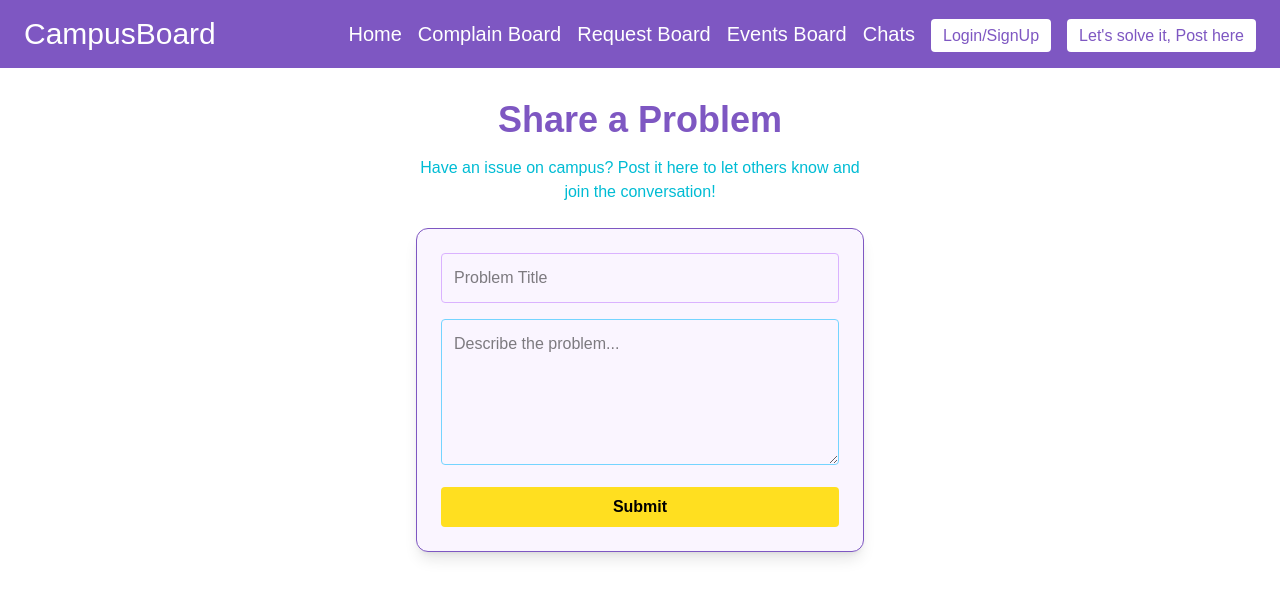
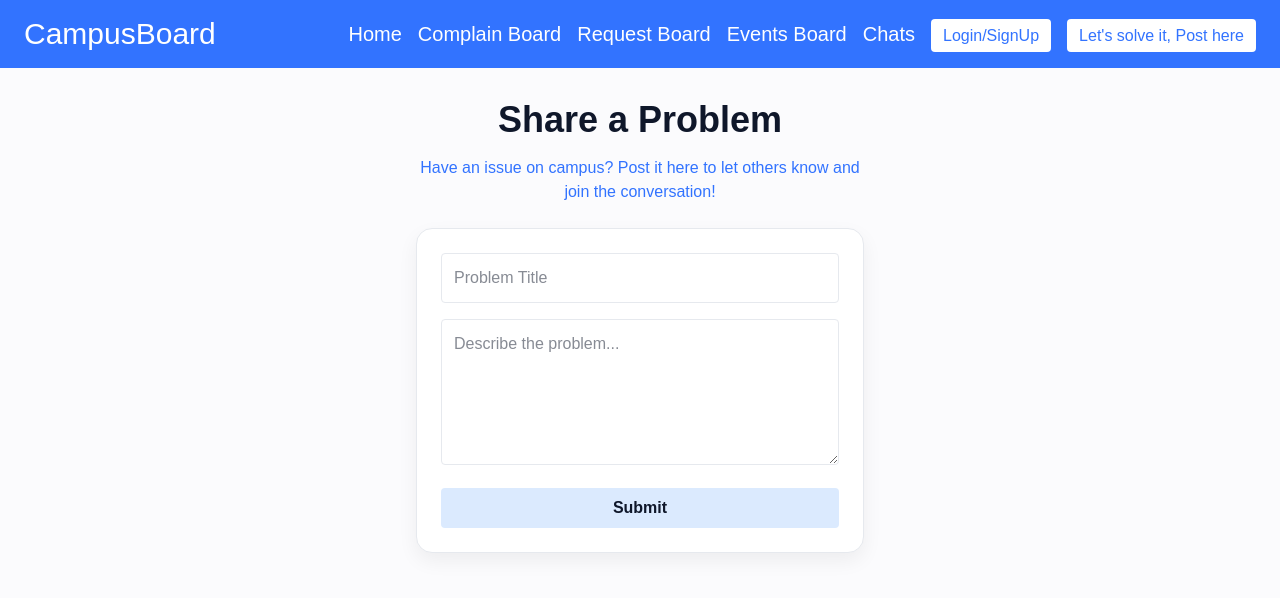
Before and after one commit to KaziShahHamza/campus-board-2, a React (Vite) app in the folder client/: page /post in a window 1280 px wide. Shown: the top 598 px of the page. Built offline with nearby package versions, Linux system fonts and the light colour scheme.

Commit message:
Update Styles

```diff
--- a/client/src/components/Navbar.jsx
+++ b/client/src/components/Navbar.jsx
@@ -12,30 +12,30 @@ const Navbar = () => {
   };
 
   return (
-    <nav className="bg-[#7e57c2] text-white px-6 py-4 flex justify-between items-center font-poppins">
-      <Link to="/" className="hover:text-[#ffeb3b] text-3xl">
+    <nav className="bg-primary text-white px-6 py-4 flex justify-between items-center font-poppins">
+      <Link to="/" className="hover:text-accent text-3xl">
         CampusBoard
       </Link>
       <div className="space-x-4">
-        <Link to="/" className="hover:text-[#ffeb3b] text-xl">
+        <Link to="/" className="hover:text-accent text-xl">
           Home
         </Link>
-        <Link to="/complain-board" className="hover:text-[#ffeb3b] text-xl">
+        <Link to="/complain-board" className="hover:text-accent text-xl">
           Complain Board
         </Link>
-        <Link to="/request-board" className="hover:text-[#ffeb3b] text-xl">
+        <Link to="/request-board" className="hover:text-accent text-xl">
           Request Board
         </Link>
-        <Link to="/events-board" className="hover:text-[#ffeb3b] text-xl">
+        <Link to="/events-board" className="hover:text-accent text-xl">
           Events Board
         </Link>
-        <Link to="/chats" className="hover:text-[#ffeb3b] text-xl">
+        <Link to="/chats" className="hover:text-accent text-xl">
           Chats
         </Link>
         {isLoggedIn && (
           <Link
             to="/dashboard"
-            className="bg-white text-[#7e57c2] px-3 py-2 rounded hover:bg-[#00bcd4] hover:text-white transition"
+            className="bg-white text-accent px-3 py-2 rounded hover:bg-primary-soft hover:text-white transition"
           >
             Dashboard
           </Link>
@@ -43,21 +43,21 @@ const Navbar = () => {
         {isLoggedIn ? (
           <button
             onClick={handleLogout}
-            className="bg-[#ffeb3b] text-black px-3 py-1 rounded hover:bg-white transition cursor-pointer"
+            className="bg-primary-soft text-primary px-3 py-1 rounded hover:bg-white transition cursor-pointer"
           >
             Logout
           </button>
         ) : (
           <Link
             to="/login"
-            className="bg-white text-[#7e57c2] px-3 py-2 rounded hover:bg-[#00bcd4] hover:text-white transition"
+            className="bg-white text-accent px-3 py-2 rounded hover:bg-primary-soft hover:text-white transition"
           >
             Login/SignUp
           </Link>
         )}
         <Link
           to="/post"
-          className="bg-white text-[#7e57c2] px-3 py-2 rounded hover:bg-[#00bcd4] hover:text-white transition"
+          className="bg-white text-accent px-3 py-2 rounded hover:bg-primary-soft hover:text-white transition"
         >
           Let's solve it, Post here
         </Link>
--- a/client/src/components/PostList.jsx
+++ b/client/src/components/PostList.jsx
@@ -8,7 +8,7 @@ function PostList({ posts, onAddComment, onVote, onToggleSolved }) {
 
   return (
     <div>
-      <h2 className="text-2xl font-bold text-purple-600 mb-4 font-poppins">
+      <h2 className="text-2xl font-bold mb-4 font-poppins">
         All Posts
       </h2>
       <div className="grid grid-cols-1 md:grid-cols-2 lg:grid-cols-4 gap-4">
@@ -20,7 +20,7 @@ function PostList({ posts, onAddComment, onVote, onToggleSolved }) {
               post.isSolved ? "bg-green-100 border-green-400" : "bg-white"
             }`}
           >
-            <h3 className="text-lg font-semibold text-purple-700">
+            <h3 className="text-lg font-semibold ">
               {post.title}{" "}
               {post.isSolved && (
                 <span className="text-green-600 text-sm ml-2">[Solved]</span>
--- a/client/src/index.css
+++ b/client/src/index.css
@@ -1,10 +1,50 @@
 @import "tailwindcss";
 
-@theme {
+:root {
+  /* Fonts */
   --font-poppins: Poppins, sans-serif;
   --font-nunito: Nunito, sans-serif;
 
-  --color-purple: #7e57c2;
-  --color-sky: #00bcd4;
-  --color-yellow: #ffeb3b;
+  /* Whitish theme palette */
+  --bg: #FBFBFD;           /* page background (very light) */
+  --surface: #FFFFFF;      /* card / surface */
+  --muted: #F5F7FA;        /* subtle surfaces */
+  --border: #E6E9EE;       /* light borders */
+  --text: #0F172A;         /* primary text (dark) */
+  --muted-text: #6B7280;   /* secondary text */
+  --primary: #3273ff;      /* primary accent (blue-600) */
+  --primary-soft: #DBEAFE; /* soft primary (light blue) */
+  --accent: #C7D2FE;       /* soft lavender accent */
 }
+
+html, body, #root {
+  height: 100%;
+}
+
+body {
+  margin: 0;
+  background: var(--bg);
+  color: var(--text);
+  font-family: var(--font-poppins);
+}
+
+/* Font helpers (used across JSX) */
+.font-poppins { font-family: var(--font-poppins); }
+.font-nunito { font-family: var(--font-nunito); }
+
+/* Simple utility classes to centralize the whitish theme */
+.bg-app { background-color: var(--bg); }
+.surface { background-color: var(--surface); border: 1px solid var(--border); }
+.muted-surface { background-color: var(--muted); border: 1px solid var(--border); }
+.text-primary { color: var(--text); }
+.text-muted { color: var(--muted-text); }
+.text-accent { color: var(--primary); }
+.bg-primary { background-color: var(--primary); color: #fff; }
+.bg-primary-soft { background-color: var(--primary-soft); }
+.bg-accent { background-color: var(--accent); }
+.border-muted { border-color: var(--border); }
+.btn-ghost { background: var(--surface); border: 1px solid var(--border); color: var(--text); }
+.rounded-surface { border-radius: 0.75rem; }
+
+/* small helpers for consistent cards */
+.card { box-shadow: 0 8px 20px rgba(12, 16, 23, 0.06); border-radius: 1rem; }
--- a/client/src/pages/Home.jsx
+++ b/client/src/pages/Home.jsx
@@ -55,8 +55,8 @@ function Home() {
   };
 
   return (
-    <div className="p-6 font-poppins bg-[#f9f9ff] min-h-screen">
-      <h1 className="text-3xl font-bold text-[#00bcd4] mb-6">
+    <div className="p-6 font-poppins bg-app min-h-screen">
+      <h1 className="text-3xl font-bold text-accent mb-6">
         Campus Problem Board
       </h1>
       <PostList
--- a/client/src/pages/PostProblem.jsx
+++ b/client/src/pages/PostProblem.jsx
@@ -37,18 +37,17 @@ const PostProblem = () => {
   };
 
   return (
-    <div className="min-h-screen bg-white px-4 py-8 flex flex-col items-center">
-      <h1 className="text-4xl font-bold text-[#7e57c2] mb-4 font-poppins">
+    <div className="min-h-screen bg-app px-4 py-8 flex flex-col items-center">
+      <h1 className="text-4xl font-bold text-primary mb-4 font-poppins">
         Share a Problem
       </h1>
-      <p className="text-[#00bcd4] text-center max-w-md mb-6 font-nunito">
+      <p className="text-accent text-center max-w-md mb-6 font-nunito">
         Have an issue on campus? Post it here to let others know and join the
         conversation!
       </p>
-
       <form
         onSubmit={handleSubmit}
-        className="bg-purple-50 border border-[#7e57c2] p-6 rounded-xl shadow-lg w-full max-w-md space-y-4"
+        className="surface border-muted p-6 rounded-xl card w-full max-w-md space-y-4"
       >
         {error && <p className="text-red-500 text-sm">{error}</p>}
 
@@ -58,7 +57,7 @@ const PostProblem = () => {
           value={title}
           onChange={(e) => setTitle(e.target.value)}
           required
-          className="w-full p-3 border border-purple-300 rounded focus:outline-none focus:ring-2 focus:ring-purple-500 font-poppins"
+          className="w-full p-3 border border-muted rounded focus:outline-none focus:ring-2 font-poppins"
         />
 
         <textarea
@@ -67,12 +66,12 @@ const PostProblem = () => {
           onChange={(e) => setDescription(e.target.value)}
           required
           rows={5}
-          className="w-full p-3 border border-sky-300 rounded focus:outline-none focus:ring-2 focus:ring-sky-500 font-poppins"
+          className="w-full p-3 border border-muted rounded focus:outline-none focus:ring-2 font-poppins"
         />
 
         <button
           type="submit"
-          className="w-full py-2 bg-yellow-300 hover:bg-yellow-400 text-black font-bold rounded font-nunito transition"
+          className="w-full py-2 bg-primary-soft hover:bg-primary text-primary font-bold rounded font-nunito transition"
         >
           Submit
         </button>
--- a/client/src/pages/RequestBoard.jsx
+++ b/client/src/pages/RequestBoard.jsx
@@ -15,17 +15,16 @@ const RequestBoard = () => {
   };
 
   return (
-    <div className="min-h-screen bg-white px-4 py-8 flex flex-col items-center">
-      <h1 className="text-4xl font-bold text-[#7e57c2] mb-4 font-poppins">
+    <div className="min-h-screen bg-app px-4 py-8 flex flex-col items-center">
+      <h1 className="text-4xl font-bold text-primary mb-4 font-poppins">
         Request Board
       </h1>
-      <p className="text-[#00bcd4] text-center max-w-md mb-6 font-nunito">
+      <p className="text-accent text-center max-w-md mb-6 font-nunito">
         Submit your requests for notes, resources, or any campus help.
       </p>
-
       <form
         onSubmit={handleSubmit}
-        className="bg-purple-50 border border-[#7e57c2] p-6 rounded-xl shadow-lg w-full max-w-md space-y-4"
+        className="surface border-muted p-6 rounded-xl card w-full max-w-md space-y-4"
       >
         <input
           type="text"
@@ -33,14 +32,14 @@ const RequestBoard = () => {
           value={topic}
           onChange={(e) => setTopic(e.target.value)}
           required
-          className="w-full p-3 border border-purple-300 rounded focus:ring-2 focus:ring-purple-500"
+          className="w-full p-3 border border-muted rounded focus:ring-2 focus:outline-none"
         />
 
         <select
           value={requestType}
           onChange={(e) => setRequestType(e.target.value)}
           required
-          className="w-full p-3 border border-purple-300 rounded focus:ring-2 focus:ring-purple-500"
+          className="w-full p-3 border border-muted rounded focus:ring-2 focus:outline-none"
         >
           <option value="">Select Type</option>
           <option>Study Material</option>
@@ -55,12 +54,12 @@ const RequestBoard = () => {
           onChange={(e) => setMessage(e.target.value)}
           rows={5}
           required
-          className="w-full p-3 border border-sky-300 rounded focus:ring-2 focus:ring-sky-500"
+          className="w-full p-3 border border-muted rounded focus:ring-2 focus:outline-none"
         />
 
         <button
           type="submit"
-          className="w-full py-2 bg-yellow-300 hover:bg-yellow-400 text-black font-bold rounded font-nunito transition"
+          className="w-full py-2 bg-primary-soft hover:bg-primary text-primary font-bold rounded font-nunito transition"
         >
           Submit Request
         </button>
```
Also changed, not shown: client/src/pages/Chats.jsx (+9 -11 lines), client/src/pages/ComplainBoard.jsx (+8 -9 lines), client/src/pages/Dashboard.jsx (+14 -13 lines), client/src/pages/EventsBoard.jsx (+8 -9 lines), 1 other file (tests, documents, lock files or other folders).
